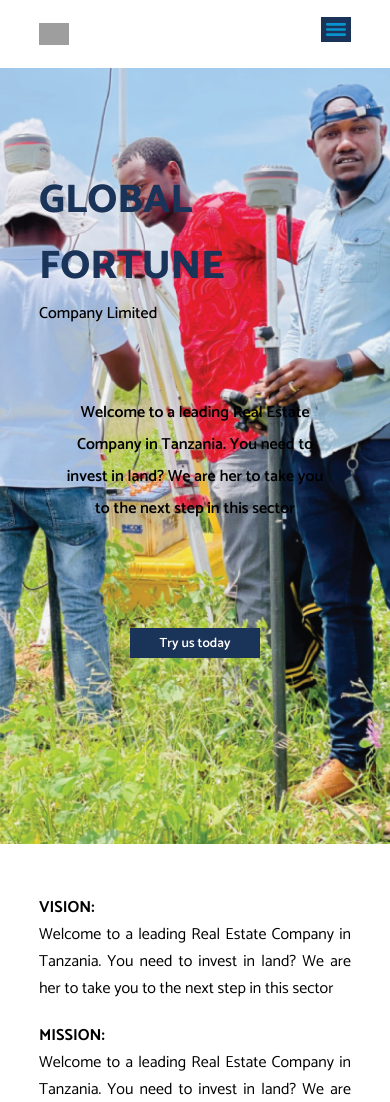
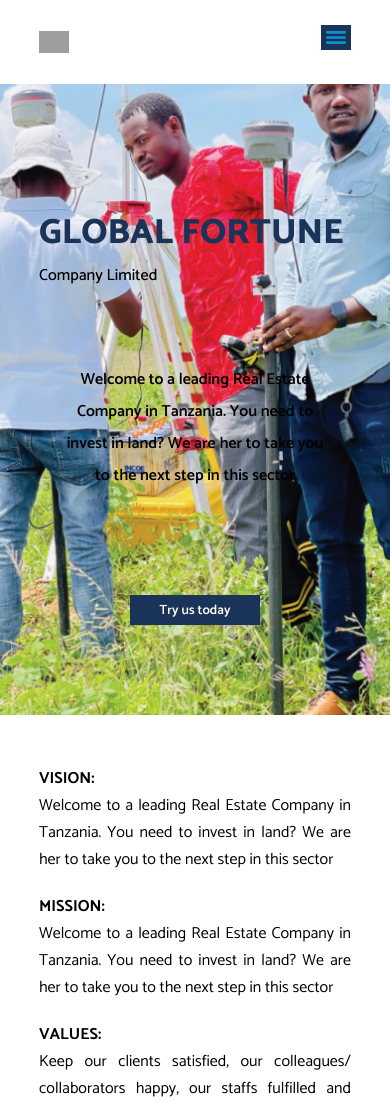
Before and after one commit to Aidan-bn/global, a PHP site: page / in a window 390 px wide; the page is wider, and only the part inside the window is pictured. Shown: the top 1102 px of that part. Run offline with PHP 8.4, Linux system fonts and the light colour scheme; grey boxes are pictures that could not be loaded.

Commit message:
Update pages for responsive impacts

```diff
--- a/index.html
+++ b/index.html
@@ -19,7 +19,7 @@
                 <li>Home</li>
                 <li>Portfolio</li>
                 <li>Contact</li>
-                <li><a href="#">Log In</a></li>
+                <li><a href="./pages/login.html">Log In</a></li>
             </menu>
         </nav>
    </header>
--- a/style/style.css
+++ b/style/style.css
@@ -15,7 +15,7 @@
 
 header {
     background-color: #FFFFFF;
-    height: 8vh;
+    height: 10vh;
 }
 
 nav {
@@ -74,7 +74,8 @@ main {
     background-color: #FFFFFF;
     /* background-blend-mode: ; */
     background-position: center;
-    height: 92vh;
+    /* height: 92vh; */
+    padding-bottom: 50px;
 }
 
 .home {
@@ -85,19 +86,21 @@ main {
 .main-title > h1 {
     text-transform: uppercase;
     color: #1a3358;
-    font-size: 40px;
+    font-size: 35px;
     font-weight: 800;
-    padding-top: 100px;
+    padding-top: 120px;
 }
 
 .main-title > p {
     text-transform: capitalize;
     color: 0894CC;
     font-weight: 500;
+    /* padding-top: 10px;
+    padding-bottom: 10px; */
 }
 
 .description {
-    margin: 50px 0;
+    margin: 55px 0;
     padding: 20px;
     text-align: center;
     font-weight: 600;
@@ -107,6 +110,7 @@ main {
 .btn-try {
     text-align: center;
     margin-top: 83px;
+    margin-bottom: 40px;
 }
 
 .btn-main {
@@ -142,18 +146,25 @@ main {
     .main-title > h1 {
        text-align: left;
        padding-left: 0;
+       padding-top: 80px;
+       font-size: 30px;
     }
 
     .description {
         text-align: left;
         padding: 0;
+        padding-top: 50px;
+        padding-bottom: 50px;
     }
 
     .btn-try {
         text-align: left;
         margin-bottom: 5px;
+        margin-top: 60px;
+        margin-bottom: 30px;
     }
 }
+
 /* main body */
 
 .div-about {
@@ -283,6 +294,7 @@ label {
     border: 0;
     margin-top: 10px;
 }
+
 @media only screen and (min-width: 768px){
 
     form {
@@ -479,4 +491,6 @@ label {
     .down-login {
         display: none;
     }
+
+
 }
```
Also changed, not shown: style/admin.css (+12 -0 lines).
